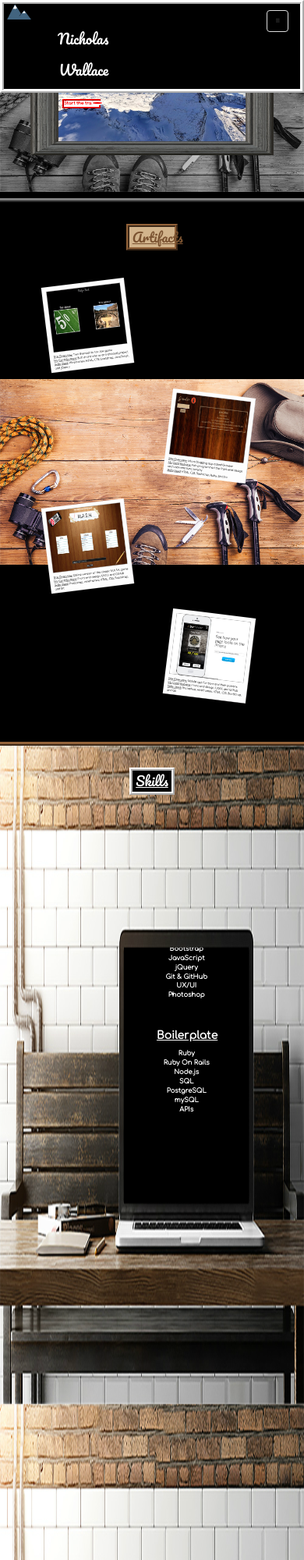
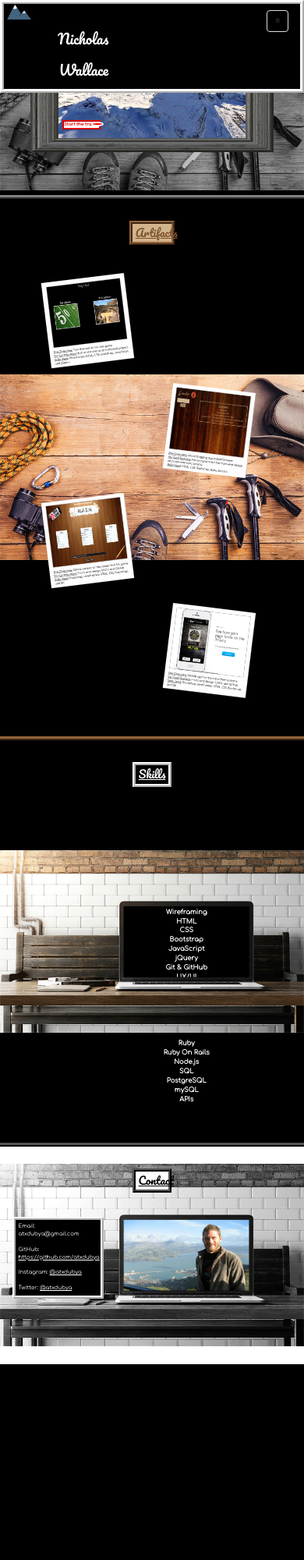
Before and after one commit to atxdubya/MVP_Portfolio, a plain HTML site: page index.html in a window 390 px wide. Shown: the top 2000 px of the page at 78% size. After the commit the page ends 1749 px from the top, so only its background shows below. Drawn offline with nearby package versions, Linux system fonts and the light colour scheme.

Commit message:
fixed spacing on Contact page and continued work on responsiveness

```diff
--- a/css/style.css
+++ b/css/style.css
@@ -15,7 +15,7 @@ body {
 	text-align: center;
 	color: white;
 	font-family: 'Pacifico', cursive;
-	font-size: 3em;
+	font-size: 2.5em;
 	text-decoration: underline;
 	padding-top: 8%;
 }
@@ -59,7 +59,7 @@ NAV
 .name {
 	font-family: 'Pacifico', cursive;
 	color: white;
-	font-size: 1.25em;
+	font-size: 1em;
 }
 
 .name:hover {
@@ -117,8 +117,6 @@ PARALLAX
 /*My Adventure*/
 .cd-fixed-bg.cd-bg-1 {
 	background-image: url("../images/bw_hike_shutter.jpg");
-   padding-top: 5%;
-   padding-bottom: 8%;
    border-bottom: 5px ridge grey;
 
  }
@@ -132,7 +130,6 @@ PARALLAX
 /*Skills*/
 .cd-fixed-bg.cd-bg-3 {
   	background-image: url("../images/traveldesk_shutter_screen.png");
-  	height: 1600px;
   	border-bottom: 5px ridge black;
 }
 
@@ -140,7 +137,6 @@ PARALLAX
 .cd-fixed-bg.cd-bg-4 {
   	background-image: url("../images/traveldesk_shutter_bw_pic.jpg");
   	background-color: white;
-  	height: 825px;
 }
 
 
@@ -154,12 +150,13 @@ MY ADVENTURE
 	height: 80%;
 	display: block;
 	margin: 0 auto;
-	padding-top: 6%;
+	padding-top: 10%;
+	padding-bottom: 8%;
 }
 
 .adventure_title {
-	font-size: 3em;
-	padding-top: 5%;
+	font-size: 2.5em;
+	padding-top: 9.5%;
 	right: 0%;
 	left: 0%;
 	margin-right: auto;
@@ -223,11 +220,11 @@ ARTIFACTS
 
 .artifacts_title {
 	color: #7a5230;
-	font-size: 3em;
+	font-size: 2.5em;
 	border: 4px ridge #926239;
 	background-color: #d2b48c;
 	font-family: 'Pacifico', cursive;
-	width: 17%;
+	width: 15%;
 	margin-top: 7.25%;
 	margin-left: auto;
 	margin-right: auto;
@@ -282,11 +279,11 @@ SKILLS
 
 .skills_title {
 	color: white;
-	font-size: 3em;
+	font-size: 2.5em;
 	border: 4px ridge white;
 	background-color: black;
 	font-family: 'Pacifico', cursive;
-	width: 15%;
+	width: 13%;
 	margin-top: 7.25%;
 	margin-left: auto;
 	margin-right: auto;
@@ -299,10 +296,11 @@ SKILLS
     margin-top: 26%;
     z-index: -1;
     padding-left: 6px;
+    padding-bottom: 10%;
 }
 
 .list_title {
-	font-size: 2.5em;
+	font-size: 2.25em;
 	font-weight: 700;
 	text-decoration: underline;
 	text-align: center;
@@ -323,11 +321,11 @@ CONTACT
 
 .contact_title {
 	color: black;
-	font-size: 3em;
+	font-size: 2.5em;
 	border: 4px ridge black;
 	background-color: white;
 	font-family: 'Pacifico', cursive;
-	width: 15%;
+	width: 13%;
 	margin-top: 7.25%;
 	margin-left: auto;
 	margin-right: auto;
@@ -339,10 +337,9 @@ CONTACT
 	background-color: black;
 	color: white;
 	font-family: 'Comfortaa', cursive;
-	font-size: 18px;
+	font-size: 1.25em;
 	width: 30%;
-    margin-top: 8%;
-    margin-left: 4%;
+    margin: 8% 0% 21.5% 4%;
 	padding: 1%;
 }
 
--- a/index.html
+++ b/index.html
@@ -64,12 +64,16 @@
 					<h2 class="section_title artifacts_title">Artifacts</h2>
 						<div class="container-fluid">
 							<div class="row">
-								<img class="project_1" src="images/project1.jpg">
+								<a href="http://ticky-tack.bitballoon.com/">
+									<img class="project_1" src="images/project1.jpg">
+								</a>
 							</div>
 						</div>
 						<div class="container-fluid">
 							<div class="row">
-								<img class="project_2" src="images/project2.jpg">
+								<a href="https://github.com/atxdubya/Growler">
+									<img class="project_2" src="images/project2.jpg">
+								</a>
 							</div>
 						</div>
 						<div class="container-fluid">
```
